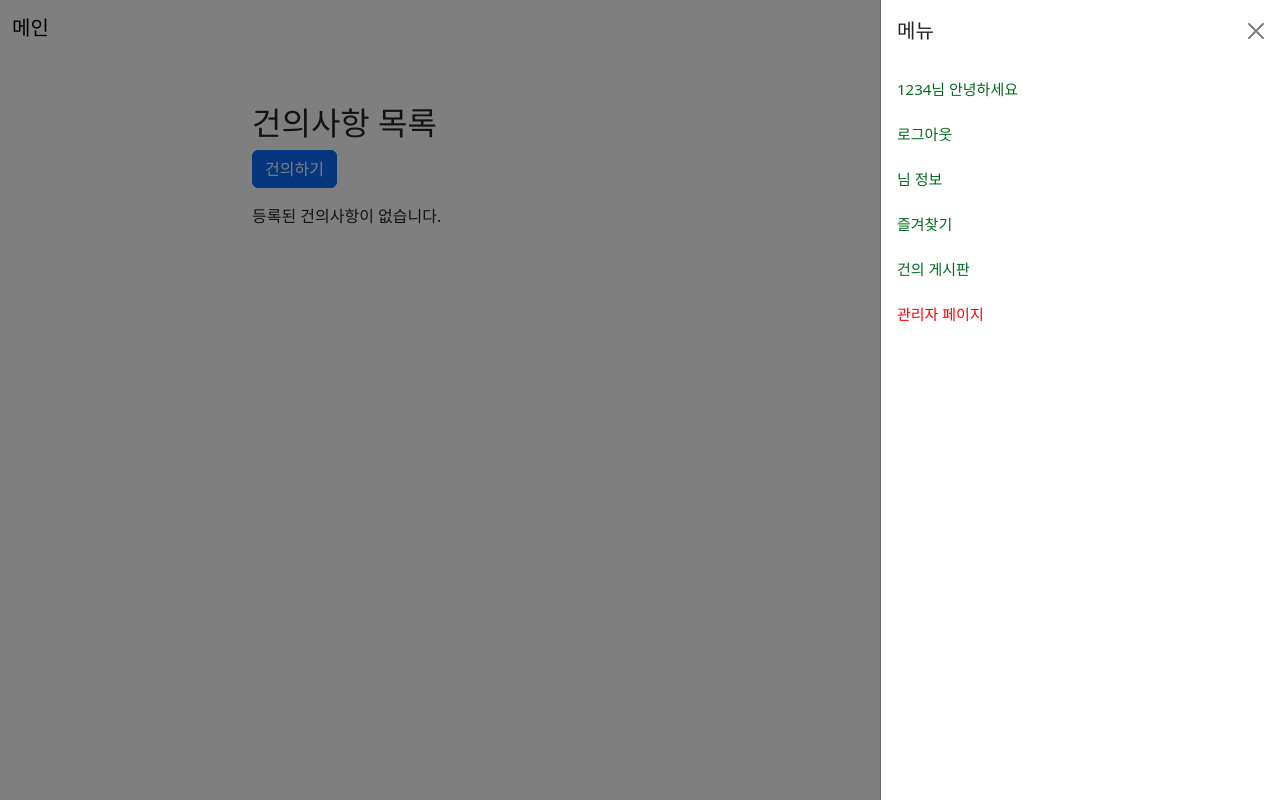
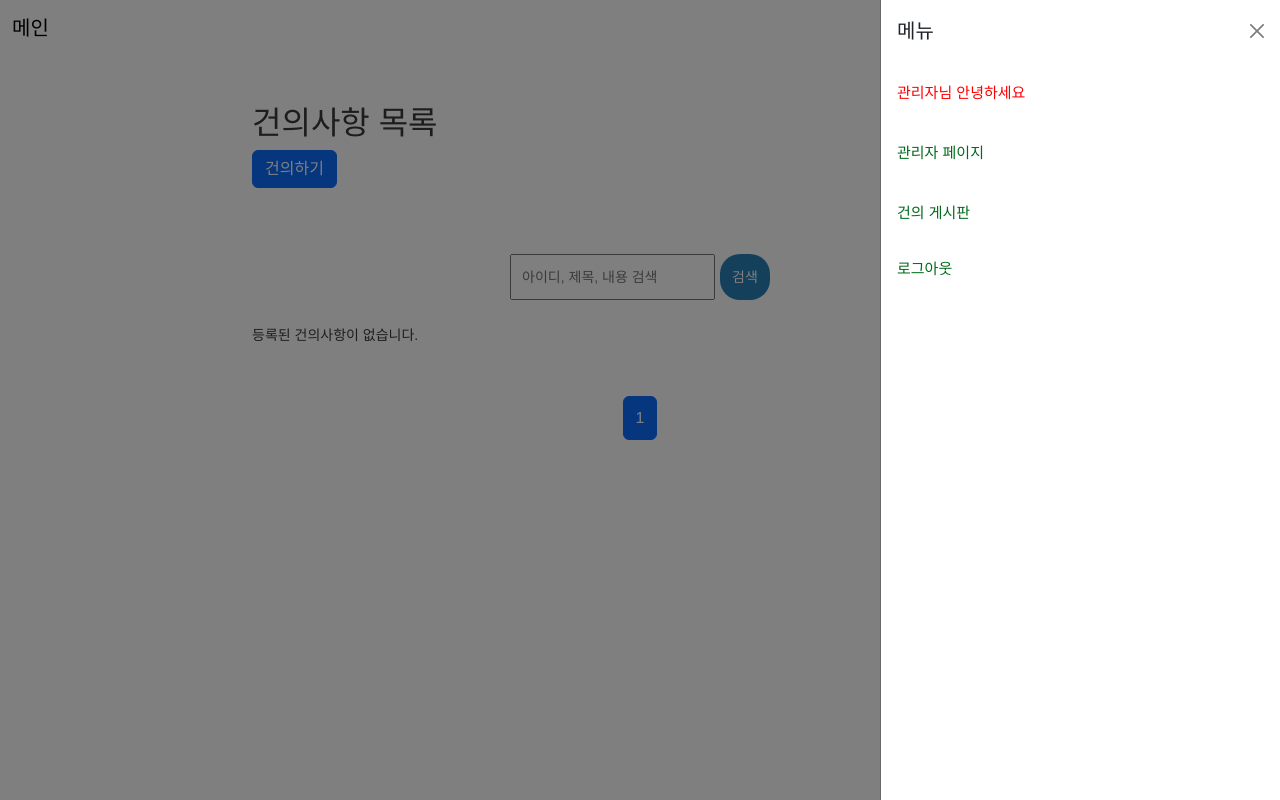
Before and after one commit to jhpark0623/SecondProject, a Django app: page /accounts/suggestions/ in a window 1280 px wide, after a click that opens the changed part. Run offline with Django 5.2, Linux system fonts and the light colour scheme; a user stored in the database is signed in.

Commit message:
건의,관리자 페이지 페이징 처리 회원가입시 이메일 입력 X 메뉴 순서변경

```diff
--- a/accounts/models.py
+++ b/accounts/models.py
@@ -3,7 +3,7 @@ from django.contrib.auth.models import AbstractUser
 from django.conf import settings
 
 class CustomUser(AbstractUser):
-    email = models.EmailField(blank=True, null=True )
+    email = models.EmailField(blank=True, null=True)
     phone = models.CharField(max_length=11)
     name = models.CharField(max_length=50)
 
--- a/accounts/views.py
+++ b/accounts/views.py
@@ -1,6 +1,7 @@
 from django.contrib import messages
 from django.contrib.admin.views.decorators import staff_member_required
 from django.contrib.auth.decorators import login_required
+from django.core.paginator import Paginator
 from django.shortcuts import render, redirect, get_object_or_404
 from django.contrib.auth import get_user_model
 from django.db.models import Q
@@ -76,8 +77,25 @@ def admin_page(request):
             Q(username__icontains=query) |
             Q(name__icontains=query) |
             Q(email__icontains=query)
-        )
-    return render(request, "accounts/admin_page.html", {"users": users, "query" :query } )
+       )
+    # ✅ 페이지네이션 추가
+    paginator = Paginator(users, 10)  # 페이지당 10명
+    page_number = request.GET.get("page")
+    page_obj = paginator.get_page(page_number)
+
+    # ✅ 페이지 번호 범위 (현재 페이지 ±2)
+    current_page = page_obj.number
+    total_pages = paginator.num_pages
+    start_page = max(current_page - 2, 1)
+    end_page = min(current_page + 2, total_pages)
+    page_range = range(start_page, end_page + 1)
+
+    return render(request, "accounts/admin_page.html", {
+        "users": page_obj,     # 목록
+        "page_obj": page_obj,  # 페이지네이션 UI용
+        "page_range": page_range,
+        "query": query,
+    })
 
 @login_required(login_url="/accounts/login/")
 def suggestion_create(request):
@@ -95,6 +113,9 @@ def suggestion_create(request):
 
 @login_required(login_url="/accounts/login/")
 def suggestion_list(request):
+    search = request.GET.get("search", "")
+
+
     if request.user.is_staff:
 
         suggestions = Suggestion.objects.select_related("reply").all().order_by("-created_at")
@@ -102,7 +123,33 @@ def suggestion_list(request):
 
         suggestions = Suggestion.objects.select_related("reply").filter(author=request.user).order_by("-created_at")
 
-    return render(request, "accounts/suggestion_list.html", {"suggestions": suggestions})
+    if search:
+        suggestions = suggestions.filter(
+            Q(title__icontains=search)  |
+            Q(content__icontains=search) |
+            Q(author__username__icontains=search)
+
+        )
+
+    # 페이지네이션 (한 페이지당 10개)
+    paginator = Paginator(suggestions, 10)
+    page_number = request.GET.get("page")
+    page_obj = paginator.get_page(page_number)
+
+    # ✅ 페이지 범위 커스터마이즈 (현재 페이지 기준 ±2)
+    current_page = page_obj.number
+    total_pages = paginator.num_pages
+
+    start_page = max(current_page - 2, 1)
+    end_page = min(current_page + 2, total_pages)
+    page_range = range(start_page, end_page + 1)
+
+    return render(request, "accounts/suggestion_list.html", {
+        "suggestions": page_obj,  # 목록
+        "page_obj": page_obj,  # 기본 page_obj
+        "page_range": page_range,  # 우리가 커스텀한 범위
+        "search": search,
+    })
 
 
 @login_required(login_url="/accounts/login/")
--- a/second/templates/accounts/suggestion_list.html
+++ b/second/templates/accounts/suggestion_list.html
@@ -2,45 +2,87 @@
 
 {% block title %} 건의사항 목록 {% endblock %}
 
+{% load static %}
+{% block extra_css %}
+<link rel="stylesheet" href="{% static 'css/admin_page.css' %}">
+{% endblock %}
+
 {% block content %}
 
-<style>
-    .new-su{
-        color: darkgreen;
-    }
 
-</style>
 <div class="container mt-5" style="max-width: 800px;">
     <h2>건의사항 목록</h2>
     <a href="{% url 'suggestion_create' %}" class="btn btn-primary mb-3">건의하기</a>
+    <div class="search-wrapper">
+        <form method="get" class="search-form">
+            <input name="search" type="text" value="{{ search }}" placeholder="아이디, 제목, 내용 검색">
+            <button class="btn11" type="submit" >검색</button>
+        </form>
+    </div>
 
     {% if suggestions %}
         <ul class="list-group">
             {% for suggestion in suggestions %}
 
-                {% if not suggestion.reply %}
                 <li class="list-group-item">
                     <a class="new-su" href="{% url 'suggestion_detail' suggestion.id %}">
                         {{ suggestion.title }}
                     </a>
                     <small class="text-muted">
-                            (작성일: {{ suggestion.created_at|date:"Y-m-d H:i" }})
+                        (작성일: {{ suggestion.created_at|date:"Y-m-d H:i" }}) {% if  suggestion.reply %} << 답변완료 {% endif %}
                     </small>
                 </li>
-                {% else %}
-                    <li class="list-group-item">
-                        <a href="{% url 'suggestion_detail' suggestion.id %}">
-                            {{ suggestion.title }}
-                        </a>
-                        <small class="text-muted">
-                            (작성일: {{ suggestion.created_at|date:"Y-m-d H:i" }})  << 답변완료
-                        </small>
-                    </li>
-                {% endif %}
+
+
             {% endfor %}
         </ul>
     {% else %}
         <p>등록된 건의사항이 없습니다.</p>
     {% endif %}
+
+    <br>
+    <nav aria-label="Page navigation">
+      <ul class="pagination justify-content-center">
+
+        <!-- 처음으로 -->
+        {% if page_obj.has_previous %}
+          <li class="page-item">
+            <a class="page-link" href="?page=1&search={{ search }}"><<</a>
+          </li>
+        {% endif %}
+
+        <!-- 이전 -->
+        {% if page_obj.has_previous %}
+          <li class="page-item">
+            <a class="page-link" href="?page={{ page_obj.previous_page_number }}&search={{ search }}"><</a>
+          </li>
+        {% endif %}
+
+        <!-- 번호 범위 -->
+        {% for num in page_range %}
+          {% if page_obj.number == num %}
+            <li class="page-item active"><span class="page-link">{{ num }}</span></li>
+          {% else %}
+            <li class="page-item"><a class="page-link" href="?page={{ num }}&search={{ search }}">{{ num }}</a></li>
+          {% endif %}
+        {% endfor %}
+
+        <!-- 다음 -->
+        {% if page_obj.has_next %}
+          <li class="page-item">
+            <a class="page-link" href="?page={{ page_obj.next_page_number }}&search={{ search }}">></a>
+          </li>
+        {% endif %}
+
+        <!-- 끝으로 -->
+        {% if page_obj.has_next %}
+          <li class="page-item">
+            <a class="page-link" href="?page={{ page_obj.paginator.num_pages }}&search={{ search }}">>></a>
+          </li>
+        {% endif %}
+
+      </ul>
+    </nav>
+
 </div>
 {% endblock %}
--- a/second/templates/base.html
+++ b/second/templates/base.html
@@ -51,26 +51,28 @@
         <div class="offcanvas-body">
             <ul class="list-unstyled menu">
                 {% if user.is_authenticated %}
-                    <li><span class="nav-link">{{ user.username }}님 안녕하세요 </span></li><br>
-                    <li><form method="post" action="{% url 'logout' %}">
+
+                    {% if user.is_staff %}
+                        <li><span class="nav-link ad">관리자님 안녕하세요 </span></li><br>
+                        <li><a class="nav-link " href="{% url 'admin_page' %}" >관리자 페이지</a></li><br>
+                    {% else %}
+                        <li><span class="nav-link">{{ user.username }}님 안녕하세요 </span></li><br>
+                        <li><a class="nav-link" href="{% url 'profile' %}">마이페이지</a></li><br>
+                        <li>
+                            <a class="nav-link" href="{% url 'favorite_list' %}">즐겨찾기</a>
+                        </li>
+                    {% endif %}
+                <li><a class="nav-link" href="{% url 'suggestion_list' %}">건의 게시판</a></li><br>
+                <li><form method="post" action="{% url 'logout' %}">
                             {% csrf_token %}
                             <button type="submit" class="btn btn-link nav-link">로그아웃</button>
                         </form>
-                    </li><br>
-                    <li><a class="nav-link" href="{% url 'profile' %}">{{ user.name }}님 정보</a></li><br>
-                    <li>
-                      <a class="nav-link" href="{% url 'favorite_list' %}">즐겨찾기</a>
-                    </li>
-                    <br>
-                    <li><a class="nav-link" href="{% url 'suggestion_list' %}">건의 게시판</a></li><br>
+                </li><br>
 
-                    {% if user.is_staff %}
-                        <li><a class="nav-link ad" href="{% url 'admin_page' %}" >관리자 페이지</a></li>
-                    {% endif %}
                 {% else %}
                     <li><a class="nav-link" href="{% url 'login' %}">로그인</a></li><br>
                     <li><a class="nav-link" href="{% url 'signup'%}">회원가입</a></li><br>
-                    <li><a class="nav-link" href="{% url 'login' %}">건의 게시판</a></li>
+
                 {% endif %}
             </ul>
         </div>
```
Also changed, not shown: second/templates/accounts/admin_page.html (+44 -1 lines), second/templates/accounts/signup.html (+13 -1 lines), db.sqlite3. Lines whose indentation alone changed are shown as unchanged.
